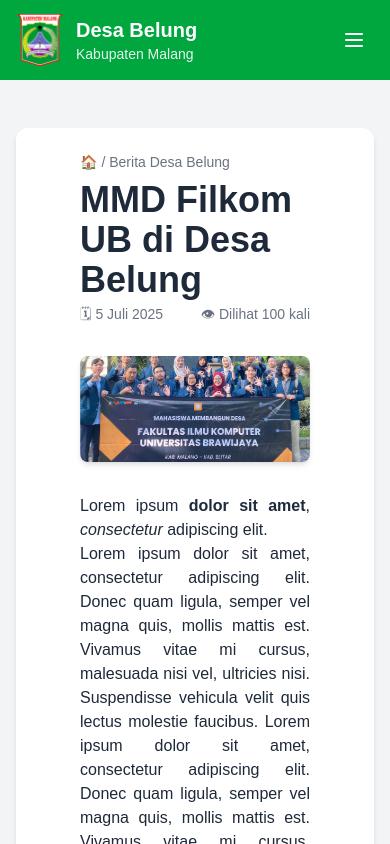
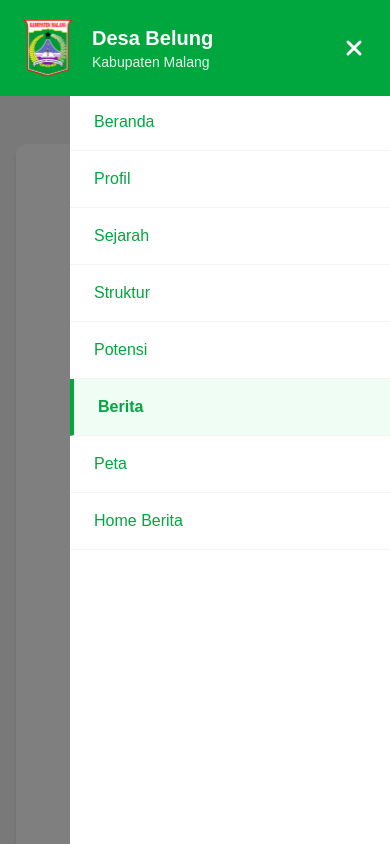
Before and after one commit to AgungAryansyah/website-desa-belung, a Next.js app: page /berita in a window 390 px wide. Both pictures are taken after a click on the button 354 px from the left and 40 px from the top of the page. Shown: the top 844 px of the page. Built offline with nearby package versions, Linux system fonts and the light colour scheme.

Commit message:
feat: mobile page

```diff
--- a/src/app/(pages)/landing/ExploreCard.js
+++ b/src/app/(pages)/landing/ExploreCard.js
@@ -1,4 +1,4 @@
-import Image from 'next/image';
+import Image from "next/image";
 
 const ExploreCard = ({ id, title, image, link }) => {
   return (
--- a/src/app/(pages)/landing/PopUp.js
+++ b/src/app/(pages)/landing/PopUp.js
@@ -26,13 +26,26 @@
   );
 
   const [isPlaying, setIsPlaying] = useState(true);
-  const currentSpeed = speed; // Kecepatan tidak perlu state jika tidak ada kontrol
+  const [isMobile, setIsMobile] = useState(false);
+  const currentSpeed = speed;
 
   const tickerRef = useRef(null);
   const containerRef = useRef(null);
   const animationRef = useRef(null);
   const positionRef = useRef(0);
   const isInitialized = useRef(false);
+
+  // Detect mobile screen size
+  useEffect(() => {
+    const checkIsMobile = () => {
+      setIsMobile(window.innerWidth <= 768);
+    };
+
+    checkIsMobile();
+    window.addEventListener("resize", checkIsMobile);
+
+    return () => window.removeEventListener("resize", checkIsMobile);
+  }, []);
 
   const initTicker = useCallback(() => {
     if (!tickerRef.current || !containerRef.current) return;
@@ -93,7 +106,6 @@
     }
   }, [isPlaying, startAnimation, stopAnimation]);
 
-  // Menghapus `pauseOnHover` membuat useEffect untuk resize lebih simpel
   useEffect(() => {
     const handleResize = () => {
       stopAnimation();
@@ -109,53 +121,64 @@
   const duplicatedNews =
     newsItems.length > 0 ? [...newsItems, ...newsItems] : [];
 
-  const styles = {
+  const getResponsiveStyles = () => {
+    const height = isMobile ? "45px" : "60px";
+    const labelWidth = isMobile ? "100px" : "180px";
+    const arrowSize = isMobile ? "6px" : "10px";
+
+    return {
       tickerContainer: {
         background: `linear-gradient(90deg, ${backgroundColor} 0%, ${backgroundColor}dd 50%, ${backgroundColor} 100%)`,
         color: textColor,
         overflow: "hidden",
         position: "relative",
         boxShadow: "0 2px 8px rgba(0,0,0,0.15)",
-
         fontFamily: "'Segoe UI', Tahoma, Geneva, Verdana, sans-serif",
+        width: "100%",
       },
       tickerWrapper: {
         display: "flex",
         alignItems: "center",
-      height: "60px",
+        height: height,
         position: "relative",
+        width: "100%",
       },
       tickerLabel: {
         background: labelColor,
         color: "white",
-      padding: "0 20px",
+        padding: isMobile ? "0 8px" : "0 20px",
         height: "100%",
         display: "flex",
         alignItems: "center",
         fontWeight: "bold",
-      fontSize: "16px",
+        fontSize: isMobile ? "10px" : "16px",
         textTransform: "uppercase",
-      letterSpacing: "1px",
+        letterSpacing: isMobile ? "0.5px" : "1px",
         position: "relative",
-      minWidth: "180px",
+        minWidth: labelWidth,
+        maxWidth: labelWidth,
         justifyContent: "center",
         zIndex: 10,
+        flexShrink: 0,
+        whiteSpace: "nowrap",
+        textAlign: "center",
       },
       labelArrow: {
         position: "absolute",
-      right: "-10px",
+        right: `-${arrowSize}`,
         top: "0",
         width: "0",
         height: "0",
-      borderLeft: `10px solid ${labelColor}`,
-      borderTop: "30px solid transparent",
-      borderBottom: "30px solid transparent",
+        borderLeft: `${arrowSize} solid ${labelColor}`,
+        borderTop: `${parseInt(height) / 2}px solid transparent`,
+        borderBottom: `${parseInt(height) / 2}px solid transparent`,
       },
       tickerContent: {
         flex: 1,
         overflow: "hidden",
         height: "100%",
         position: "relative",
+        minWidth: 0,
       },
       tickerItems: {
         display: "flex",
@@ -169,23 +192,28 @@
       tickerItem: {
         display: "inline-flex",
         alignItems: "center",
-      padding: "0 40px",
-      fontSize: "16px",
+        padding: isMobile ? "0 15px" : "0 40px",
+        fontSize: isMobile ? "12px" : "16px",
         fontWeight: "500",
-      height: "60px",
+        height: "100%",
+        lineHeight: "1.4",
       },
       separator: {
-      marginLeft: "40px",
-      color: "#1f2937",
-      fontSize: "12px",
+        marginLeft: isMobile ? "15px" : "40px",
+        color: textColor,
+        fontSize: isMobile ? "8px" : "12px",
+        opacity: 0.7,
       },
     };
+  };
+
+  const styles = getResponsiveStyles();
 
   return (
     <div style={styles.tickerContainer}>
       <div style={styles.tickerWrapper}>
         <div style={styles.tickerLabel}>
-          {labelText}
+          {isMobile ? "BREAKING NEWS" : labelText}
           <div style={styles.labelArrow}></div>
         </div>
         <div style={styles.tickerContent} ref={containerRef}>
--- a/src/app/(pages)/sejarah/headerSejarah.js
+++ b/src/app/(pages)/sejarah/headerSejarah.js
@@ -10,12 +10,12 @@
 
       {/* Judul & Info */}
       <h1 className="text-4xl font-bold text-gray-800">
-        MMD Filkom UB di Desa Belung
+        Sejarah Desa Belung, Kecamatan Poncokusumo, Kabupaten Malang
       </h1>
-      <div className="flex items-center text-sm text-gray-500 mt-1 mb-4 gap-4">
+      {/* <div className="flex items-center text-sm text-gray-500 mt-1 mb-4 gap-4">
         <span>🗓 5 Juli 2025</span>
         <span className="ml-auto">👁 Dilihat 100 kali</span>
-      </div>
+      </div> */}
     </>
   );
 };
--- a/src/components/Header.js
+++ b/src/components/Header.js
@@ -6,6 +6,20 @@
   const navigationItems = getNavigationItems();
   const [activeItem, setActiveItem] = useState(null);
   const [currentPath, setCurrentPath] = useState("");
+  const [isMenuOpen, setIsMenuOpen] = useState(false);
+  const [isMobile, setIsMobile] = useState(false);
+
+  // Detect screen size
+  useEffect(() => {
+    const checkScreenSize = () => {
+      setIsMobile(window.innerWidth <= 768);
+    };
+
+    checkScreenSize();
+    window.addEventListener("resize", checkScreenSize);
+
+    return () => window.removeEventListener("resize", checkScreenSize);
+  }, []);
 
   // Simulasi untuk mendapatkan path saat ini
   useEffect(() => {
@@ -15,6 +29,7 @@
   const handleNavClick = (item, event) => {
     event.preventDefault();
     setActiveItem(item.id);
+    setIsMenuOpen(false); // Close mobile menu on click
 
     // Simulasi navigasi (ganti dengan router yang Anda gunakan)
     setTimeout(() => {
@@ -26,21 +41,30 @@
     return currentPath === item.path || activeItem === item.id;
   };
 
+  const toggleMenu = () => {
+    setIsMenuOpen(!isMenuOpen);
+  };
+
+  const handleMenuClose = () => {
+    setIsMenuOpen(false);
+  };
+
   return (
-    <header className="bg-green-600 text-white">
+    <>
+      <header className="bg-green-600 text-white relative z-50">
         <div className="container mx-auto px-4">
           <div className="flex items-center justify-between py-4">
             {/* Logo and Title */}
             <div className="flex items-center space-x-3">
-            <div className="w-12 h-12 bg-transparent rounded-lg flex items-center justify-center transition-transform duration-300 hover:scale-110">
+              <div className="w-16 h-16 bg-transparent rounded-lg flex items-center justify-center transition-transform duration-300 hover:scale-110">
                 <img
-                className="w-auto h-auto"
+                  className="w-14 h-14 object-contain"
                   src="MainFooter/Logo.svg"
                   alt="Logo Desa Belung"
                 />
               </div>
               <div>
-              <h1 className="text-xl font-bold transition-all duration-300 hover:text-green-200">
+                <h1 className="text-xl font-bold transition-all duration-300 hover:text-green-100">
                   Desa Belung
                 </h1>
                 <p className="text-sm opacity-90 transition-opacity duration-300 hover:opacity-100">
@@ -49,7 +73,7 @@
               </div>
             </div>
 
-          {/* Navigation Menu */}
+            {/* Desktop Navigation Menu */}
             <nav className="hidden md:flex space-x-8 mr-4">
               {navigationItems.map((item) => (
                 <a
@@ -58,11 +82,11 @@
                   onClick={(e) => handleNavClick(item, e)}
                   className={`
                     relative transition-all duration-300 ease-out
-                  hover:text-green-200
+                    hover:text-green-100
                     ${
                       isActive(item)
-                      ? "text-green-300 font-semibold"
-                      : "text-white hover:text-green-300"
+                        ? "text-green-100 font-semibold"
+                        : "text-white hover:text-green-100"
                     }
                   `}
                 >
@@ -71,7 +95,7 @@
                   {/* Underline animation untuk halaman aktif */}
                   <span
                     className={`
-                    absolute bottom-0 left-0 w-full h-0.5 bg-green-200
+                      absolute bottom-0 left-0 w-full h-0.5 bg-green-100
                       transform transition-transform duration-300 origin-left
                       ${
                         isActive(item)
@@ -85,28 +109,40 @@
             </nav>
 
             {/* Mobile Menu Button */}
-          <button className="md:hidden transition-all duration-300 hover:scale-110 hover:rotate-90 p-2 rounded-md hover:bg-green-700/30">
+            <button
+              onClick={toggleMenu}
+              className="md:hidden transition-all duration-300 hover:scale-110 p-2 rounded-md hover:bg-green-500"
+            >
               <svg
                 className="w-6 h-6 transition-transform duration-300"
                 fill="none"
                 stroke="currentColor"
                 viewBox="0 0 24 24"
               >
+                {isMenuOpen ? (
+                  <path
+                    strokeLinecap="round"
+                    strokeLinejoin="round"
+                    strokeWidth={3}
+                    d="M6 18L18 6M6 6l12 12"
+                  />
+                ) : (
                   <path
                     strokeLinecap="round"
                     strokeLinejoin="round"
                     strokeWidth={2}
                     d="M4 6h16M4 12h16M4 18h16"
                   />
+                )}
               </svg>
             </button>
           </div>
 
           {/* Loading bar untuk transisi halaman */}
           {activeItem && (
-          <div className="absolute bottom-0 left-0 w-full h-0.5 bg-green-800/30">
+            <div className="absolute bottom-0 left-0 w-full h-0.5 bg-green-500">
               <div
-              className="h-full bg-green-200 transition-all duration-300"
+                className="h-full bg-green-100 transition-all duration-300"
                 style={{
                   width: "100%",
                   animation: "loadingBar 0.3s ease-out forwards",
@@ -114,6 +150,56 @@
               />
             </div>
           )}
+        </div>
+      </header>
+
+      {/* Mobile Menu Overlay */}
+      {isMenuOpen && isMobile && (
+        <div
+          className="fixed inset-0 bg-black/50 z-40"
+          onClick={handleMenuClose}
+        />
+      )}
+
+      {/* Mobile Menu */}
+      <div
+        className={`
+        fixed right-0 w-80 bg-white z-45 transform transition-transform duration-300 ease-in-out
+        ${isMenuOpen ? "translate-x-0" : "translate-x-full"}
+        md:hidden
+        `}
+        style={{
+          top: "70px", // Mulai dari bawah header
+          height: "calc(100vh - 70px)", // Tinggi dari bawah header sampai bawah layar
+        }}
+      >
+        {/* Mobile Menu Items - Direct without header */}
+        <nav className="py-6">
+          {navigationItems.map((item, index) => (
+            <a
+              key={item.id}
+              href={item.path}
+              onClick={(e) => handleNavClick(item, e)}
+              className={`
+                block px-6 py-4 text-green-600 font-medium border-b border-gray-100
+                transition-all duration-200 hover:bg-green-50 hover:pl-8
+                ${
+                  isActive(item)
+                    ? "bg-green-50 border-l-4 border-l-green-600 font-semibold"
+                    : ""
+                }
+              `}
+              style={{
+                animationDelay: `${index * 50}ms`,
+                animation: isMenuOpen
+                  ? "slideInLeft 0.3s ease-out forwards"
+                  : "none",
+              }}
+            >
+              {item.title}
+            </a>
+          ))}
+        </nav>
       </div>
 
       <style jsx>{`
@@ -137,11 +223,22 @@
           }
         }
 
+        @keyframes slideInLeft {
+          from {
+            opacity: 0;
+            transform: translateX(20px);
+          }
+          to {
+            opacity: 1;
+            transform: translateX(0);
+          }
+        }
+
         .nav-link {
           animation: fadeInUp 0.6s ease-out;
         }
       `}</style>
-    </header>
+    </>
   );
 };
 
```
Also changed, not shown: src/app/(pages)/landing/ExploreSection.js (+9 -8 lines), src/app/(pages)/landing/SOTBSection.js (+17 -0 lines), src/app/(pages)/potensi/isiPotensi.js (+12 -12 lines). Lines whose indentation alone changed are shown as unchanged.
